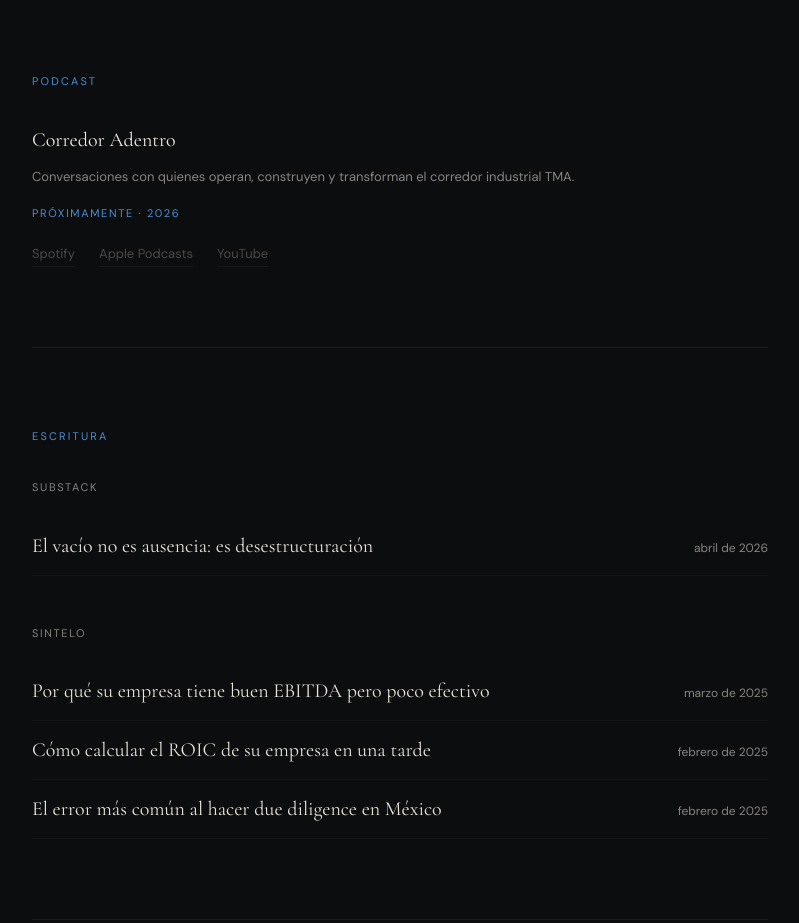
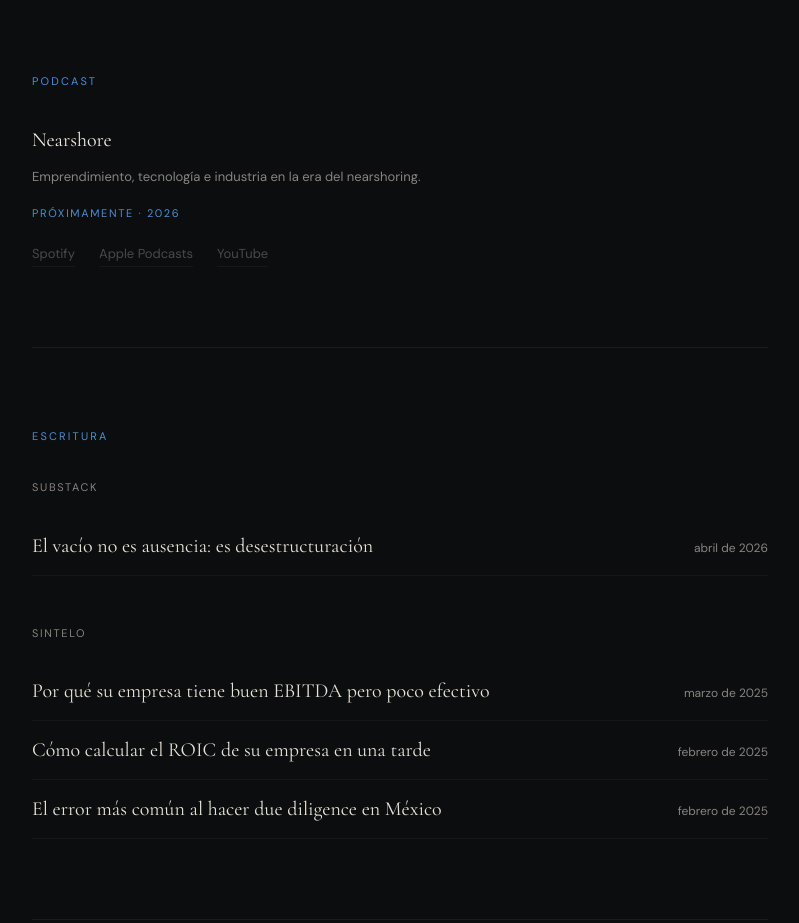
Before and after one commit to jorgeprax-dev/jorgeprax, an Astro site: page / in a window 1280 px wide. Shown: the part 1720-2643 px from the top of the page, without its empty margins (240-1039 px from the left). Built offline with nearby package versions, Linux system fonts and the light colour scheme; Astro itself is replaced by a stand-in of ours; no server answers.

Commit message:
Podcast: renombrar a Nearshore

```diff
--- a/src/pages/index.astro
+++ b/src/pages/index.astro
@@ -107,8 +107,8 @@ const contactos = [
     <span class="label">Podcast</span>
 
     <div class="podcast-placeholder">
-      <div class="podcast-title">Corredor Adentro</div>
-      <div class="podcast-tagline">Conversaciones con quienes operan, construyen y transforman el corredor industrial TMA.</div>
+      <div class="podcast-title">Nearshore</div>
+      <div class="podcast-tagline">Emprendimiento, tecnología e industria en la era del nearshoring.</div>
       <div class="podcast-status">Próximamente · 2026</div>
       <div class="podcast-links">
         <span class="podcast-link-soon">Spotify</span>
```
